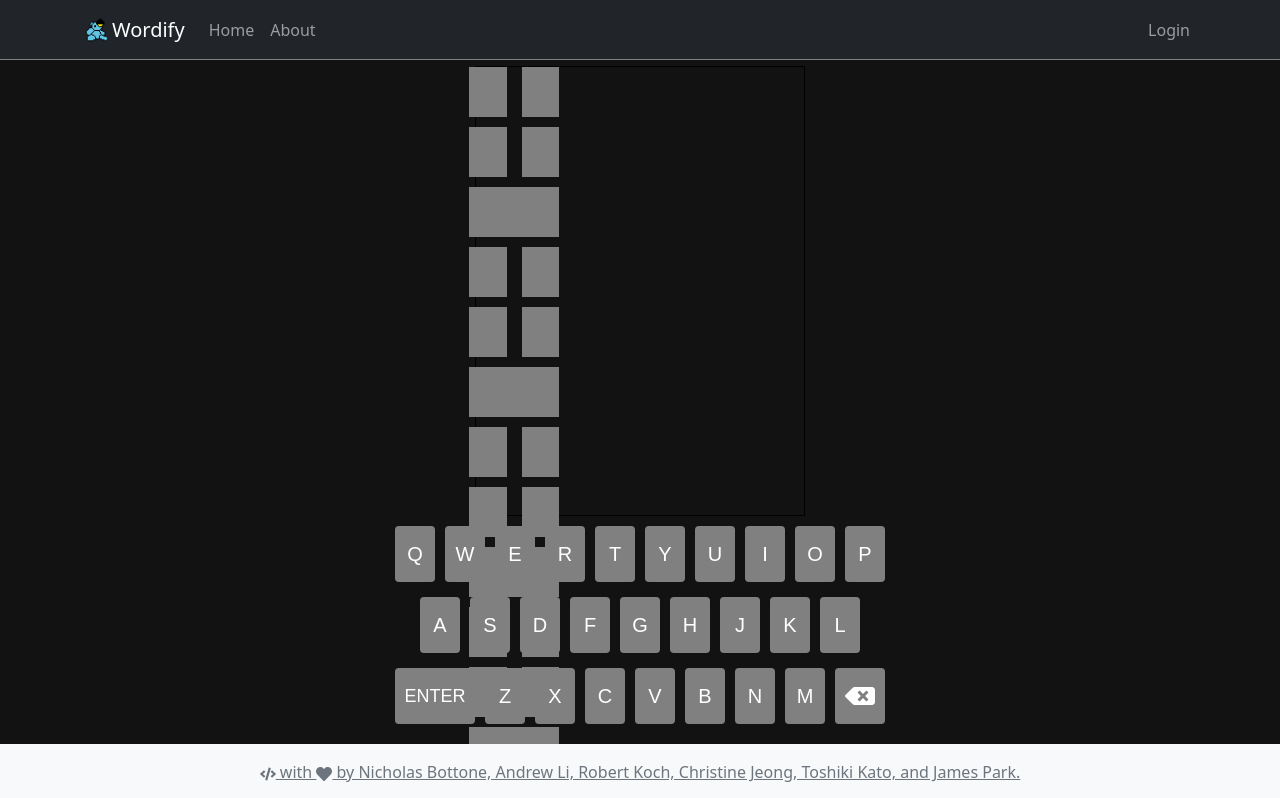
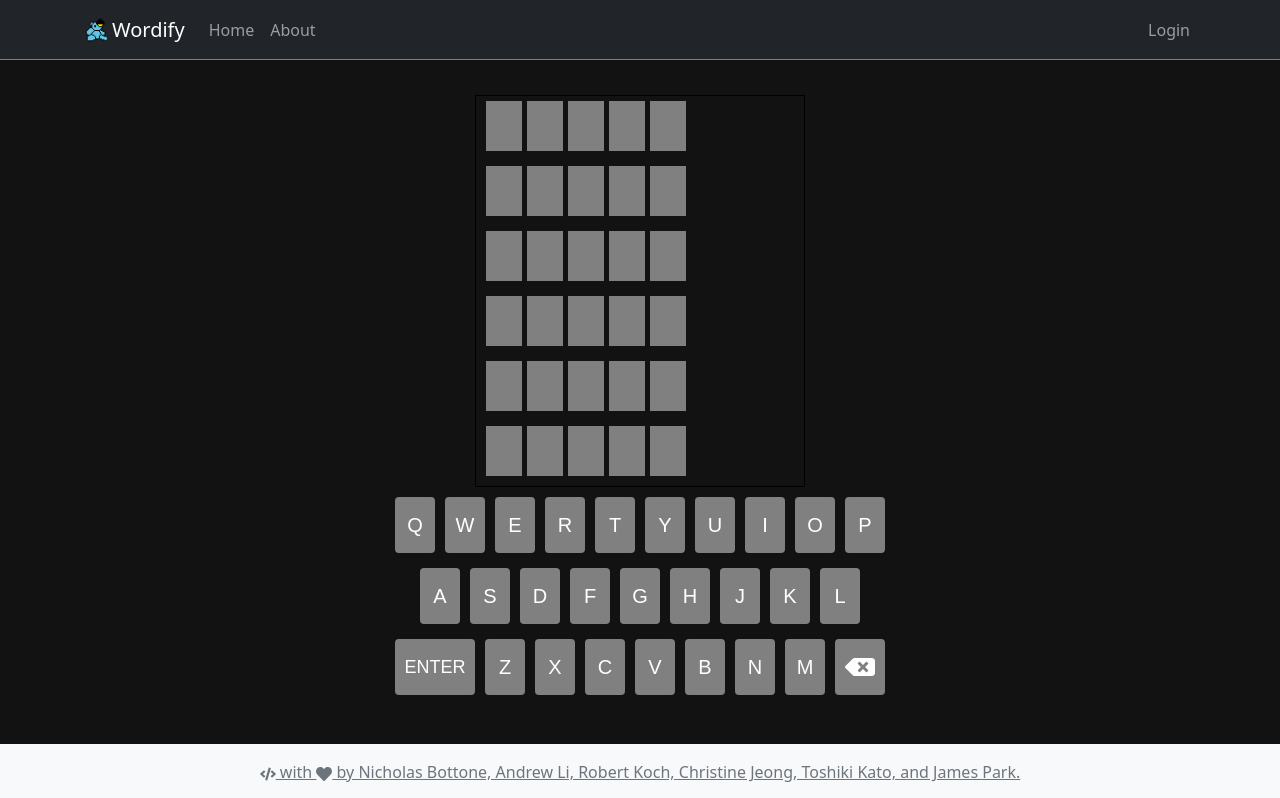
Before and after one commit to NicholasBottone/Wordify, a Next.js app: page /game in a window 1280 px wide. Shown: the top 798 px of the page. Built offline with nearby package versions, Linux system fonts and the light colour scheme; no server answers.

Commit message:
fix: fixed css style conflict btwn game and profile by adding id to row in game

```diff
--- a/components/Board.tsx
+++ b/components/Board.tsx
@@ -5,42 +5,42 @@ export default function Board() {
   return (
     <div className="board">
       {" "}
-      <div className="row">
+      <div className="row" id="gameRow">
         <Letter rowIndex={0} letterIndex={0} />
         <Letter rowIndex={0} letterIndex={1} />
         <Letter rowIndex={0} letterIndex={2} />
         <Letter rowIndex={0} letterIndex={3} />
         <Letter rowIndex={0} letterIndex={4} />
       </div>
-      <div className="row">
+      <div className="row" id="gameRow">
         <Letter rowIndex={1} letterIndex={0} />
         <Letter rowIndex={1} letterIndex={1} />
         <Letter rowIndex={1} letterIndex={2} />
         <Letter rowIndex={1} letterIndex={3} />
         <Letter rowIndex={1} letterIndex={4} />
       </div>
-      <div className="row">
+      <div className="row" id="gameRow">
         <Letter rowIndex={2} letterIndex={0} />
         <Letter rowIndex={2} letterIndex={1} />
         <Letter rowIndex={2} letterIndex={2} />
         <Letter rowIndex={2} letterIndex={3} />
         <Letter rowIndex={2} letterIndex={4} />
       </div>
-      <div className="row">
+      <div className="row" id="gameRow">
         <Letter rowIndex={3} letterIndex={0} />
         <Letter rowIndex={3} letterIndex={1} />
         <Letter rowIndex={3} letterIndex={2} />
         <Letter rowIndex={3} letterIndex={3} />
         <Letter rowIndex={3} letterIndex={4} />
       </div>
-      <div className="row">
+      <div className="row" id="gameRow">
         <Letter rowIndex={4} letterIndex={0} />
         <Letter rowIndex={4} letterIndex={1} />
         <Letter rowIndex={4} letterIndex={2} />
         <Letter rowIndex={4} letterIndex={3} />
         <Letter rowIndex={4} letterIndex={4} />
       </div>
-      <div className="row">
+      <div className="row" id="gameRow">
         <Letter rowIndex={5} letterIndex={0} />
         <Letter rowIndex={5} letterIndex={1} />
         <Letter rowIndex={5} letterIndex={2} />
--- a/pages/statistics.tsx
+++ b/pages/statistics.tsx
@@ -21,6 +21,7 @@ export default function Profile() {
   let { fiveGuesses }: any = 0;
   let { sixGuesses }: any = 0;
   let { maxGuesses }: any = 0;
+  let { times }: any = 0;
   if (user) {
     gamesWon = user?.gamesWon;
     gamesPlayed = user?.gamesPlayed;
@@ -34,6 +35,8 @@ export default function Profile() {
     fourGuesses = guessDistribution[3];
     fiveGuesses = guessDistribution[4];
     sixGuesses = guessDistribution[5];
+    times = user?.pastTimes;
+    console.log(times);
     maxGuesses = Math.max.apply(null, guessDistribution);
     console.log(maxGuesses);
   }
--- a/styles/globals.css
+++ b/styles/globals.css
@@ -73,7 +73,7 @@ nav h1 {
   flex-direction: column;
 }
 
-.row {
+#gameRow {
   display: grid;
   grid-gap: 5px;
   margin: 5px;
```
